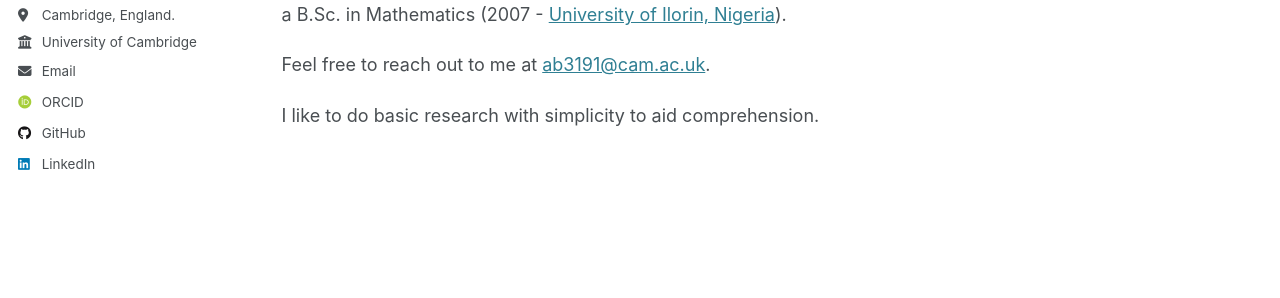
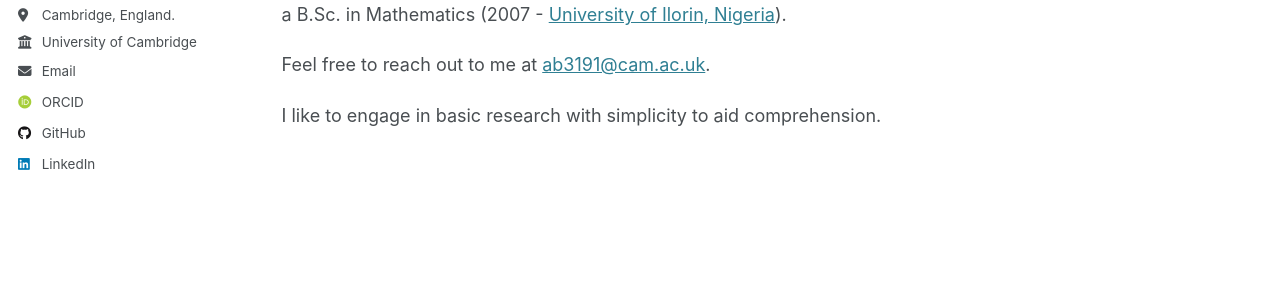
Before and after one commit to AdelekeBankole/adelekebankole.github.io, a Jekyll site: the page built from _pages/about.md, in a window 1280 px wide and 900 px high, scrolled down 609 px. Shown: the part 368-666 px from the top of the window. Built offline with Jekyll 4.4.1, drawn with Linux system fonts in a browser that asks for light colours; some web fonts are replaced.

Commit message:
Modify wording for clarity in about.md

```diff
--- a/_pages/about.md
+++ b/_pages/about.md
@@ -16,4 +16,4 @@ He earned his Ph.D. in Applied Mathematics (2017 - [University of Hamburg, Germa
 
 Feel free to reach out to me at [ab3191@cam.ac.uk](mailto:ab3191@cam.ac.uk).
 
-I like to do basic research with simplicity to aid comprehension.
+I like to engage in basic research with simplicity to aid comprehension.
```
